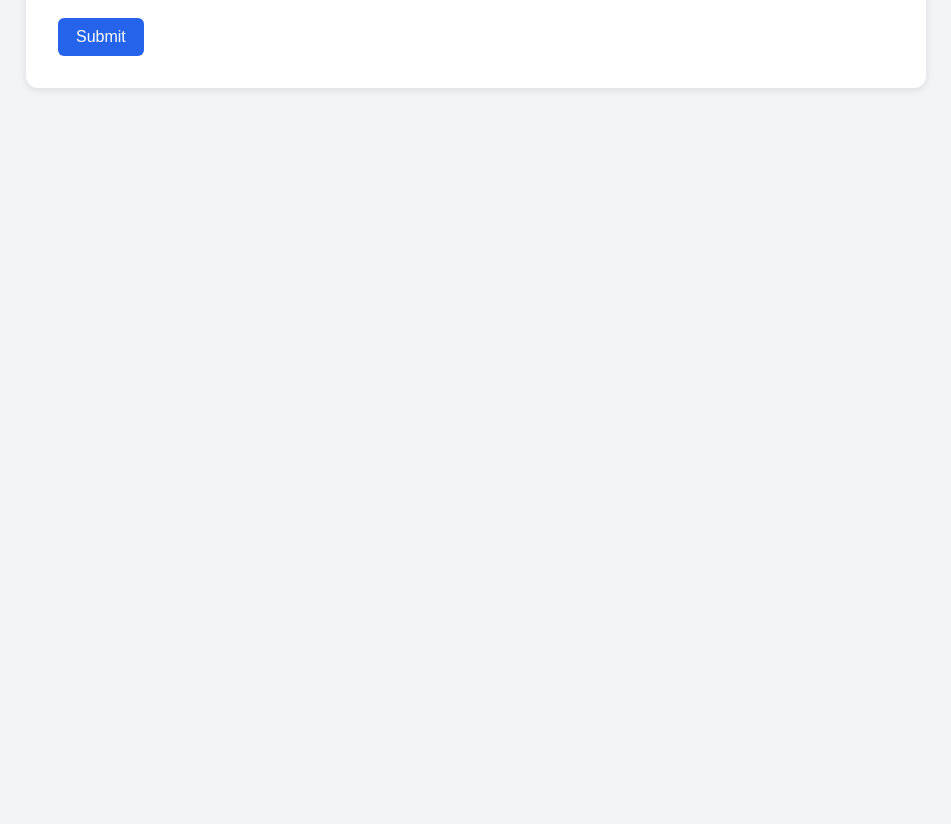
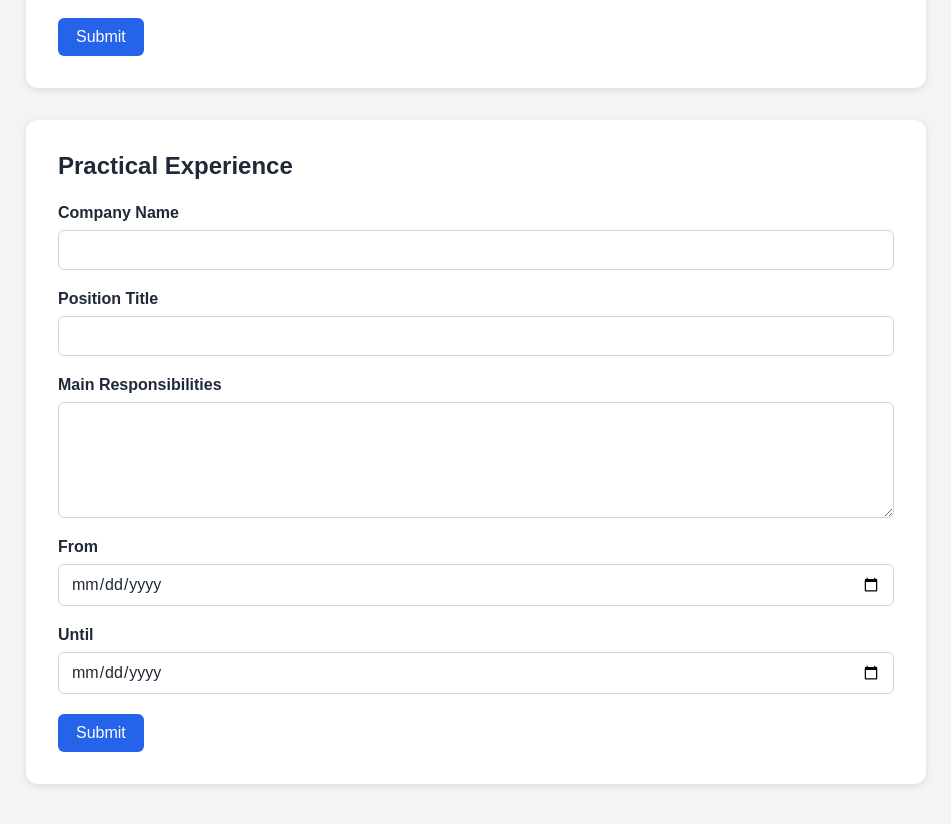
Before and after one commit to Fabz-fp/top_cvApplication, a React (Vite) app: page / in a window 1280 px wide. Shown: the part 949-1773 px from the top of the page, without its empty margins (164-1115 px from the left). Before the commit the page ends 1077 px from the top, so only its background shows below. Built offline with nearby package versions, Linux system fonts and the light colour scheme.

Commit message:
feat: add practical experience section style: update styles for experience section fix: switch double quotes to single quotes in all components

```diff
--- a/src/App.jsx
+++ b/src/App.jsx
@@ -1,6 +1,7 @@
 import './styles/App.css';
 import GeneralInfo from './components/GeneralInfo';
 import Education from './components/Education';
+import Experience from './components/Experience';
 
 function App() {
   return (
@@ -9,6 +10,7 @@ function App() {
 
       <GeneralInfo />
       <Education />
+      <Experience />
     </main>
   );
 }
--- /dev/null
+++ b/src/components/Experience.jsx
@@ -0,0 +1,129 @@
+import { useState } from 'react';
+
+function Experience() {
+    const [isEditing, setIsEditing] = useState(true);
+
+    const [experienceInfo, setExperienceInfo] = useState({
+        companyName: '',
+        positionTitle: '',
+        responsibilities: '',
+        dateForm: '',
+        dateUntil: '',
+    });
+
+    function handleChange(e) {
+        const { name, value } = e.target;
+
+        setExperienceInfo({
+            ...experienceInfo,
+            [name]: value,
+        });
+    }
+
+    function handleSubmit(e) {
+        e.preventDefault();
+        setIsEditing(false);
+    }
+
+    function handleEdit() {
+        setIsEditing(true);
+    }
+
+    if (isEditing) {
+        return (
+            <section>
+                <h2>Practical Experience</h2>
+
+                <form onSubmit={handleSubmit}>
+                    <div>
+                        <label htmlFor='companyName'>Company Name</label>
+                        <input
+                            type='text'
+                            id='companyName'
+                            name='companyName'
+                            value={experienceInfo.companyName}
+                            onChange={handleChange}
+                        />
+                    </div>
+
+                    <div>
+                        <label htmlFor="positionTitle">Position Title</label>
+                        <input
+                            type='positionTitle'
+                            id='positionTitle'
+                            name='positionTitle'
+                            value={experienceInfo.positionTitle}
+                            onChange={handleChange}
+                        />
+                    </div>
+
+                    <div>
+                        <label htmlFor="responsibilities">Main Responsibilities</label>
+                        <textarea
+                            id='responsibilities'
+                            name='responsibilities'
+                            value={experienceInfo.responsibilities}
+                            onChange={handleChange}
+                            rows='5'
+                        />
+                    </div>
+
+                    <div>
+                        <label htmlFor="dateFrom">From</label>
+                        <input
+                            type='date'
+                            id='dateFrom'
+                            name='dateFrom'
+                            value={experienceInfo.dateFrom}
+                            onChange={handleChange}
+                        />
+                    </div>
+
+                    <div>
+                        <label htmlFor="dateUntil">Until</label>
+                        <input
+                            type='date'
+                            id='dateUntil'
+                            name='dateUntil'
+                            value={experienceInfo.dateUntil}
+                            onChange={handleChange}
+                        />
+                    </div>
+
+                    <button type='submit'>Submit</button>
+                </form>
+            </section>
+        );
+    }
+
+    return (
+        <section>
+            <h2>Practical Experience</h2>
+
+            <p>
+                <strong>Company:</strong> {experienceInfo.companyName}
+            </p>
+
+            <p>
+                <strong>Position:</strong> {experienceInfo.positionTitle}
+            </p>
+
+            <p>
+                <strong>Responsibilities:</strong>
+            </p>
+            <p>{experienceInfo.responsibilities}</p>
+
+            <p>
+                <strong>From:</strong> {experienceInfo.dateFrom}
+            </p>
+
+            <p>
+                <strong>Until:</strong> {experienceInfo.dateUntil}
+            </p>
+
+            <button onClick={handleEdit}>Edit</button>
+        </section>
+    );
+}
+
+export default Experience;
--- a/src/styles/App.css
+++ b/src/styles/App.css
@@ -84,3 +84,16 @@ p {
     margin-bottom: 16px;
     font-size: 1.2rem;
 }
+
+textarea {
+    width: 100%;
+    padding: 12px 14px;
+
+    border: 1px solid #d1d5db;
+    border-radius: 6px;
+
+    font-size: 1rem;
+    font-family: inherit;
+
+    resize: vertical;
+}
```
Also changed, not shown: src/components/Education.jsx (+10 -10 lines), src/components/GeneralInfo.jsx (+6 -6 lines).
